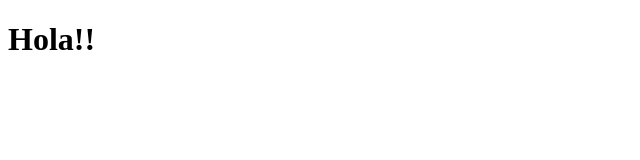
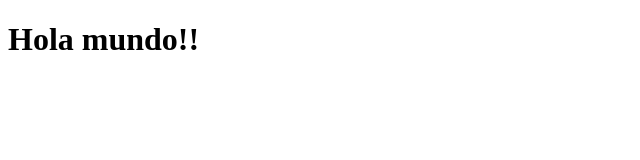
Before and after one commit to jmruiza/git-tests, a plain HTML site: page index.html in a window 1280 px wide. Shown: the whole page, without its empty margins (0-640 px from the left). Drawn offline with Linux system fonts and the light colour scheme.

Commit message:
Change ignored rules and fix index.html

```diff
--- a/index.html
+++ b/index.html
@@ -7,6 +7,6 @@
     <title>Hello world</title>
 </head>
 <body>
-    <h1>Hola!!</h1>
+    <h1>Hola mundo!!</h1>
 </body>
 </html>
```
Also changed, not shown: 2 other files.
